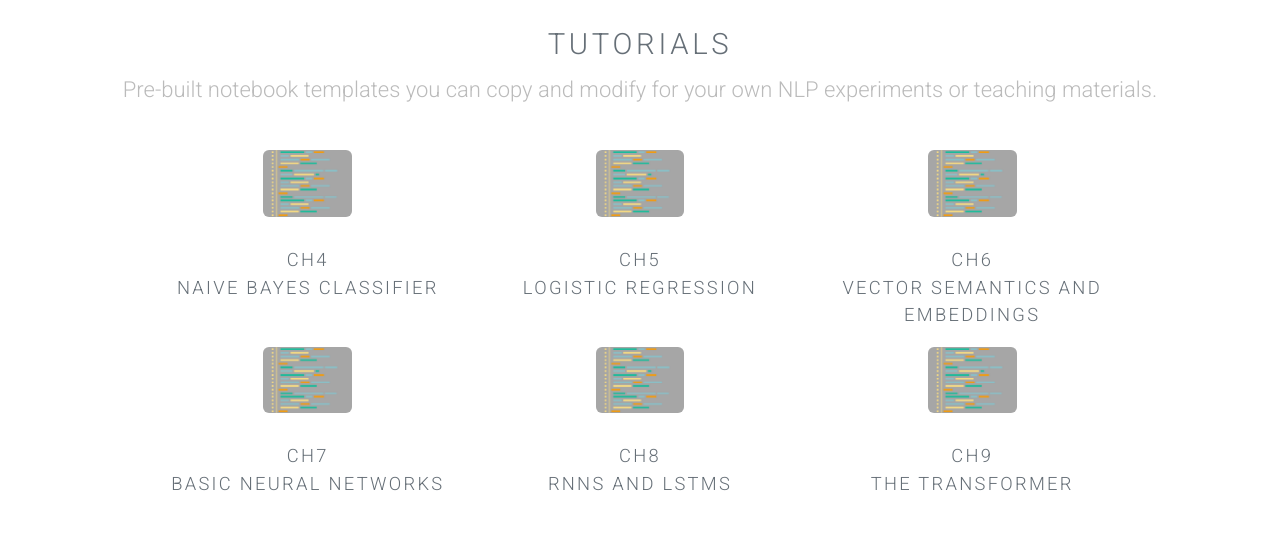
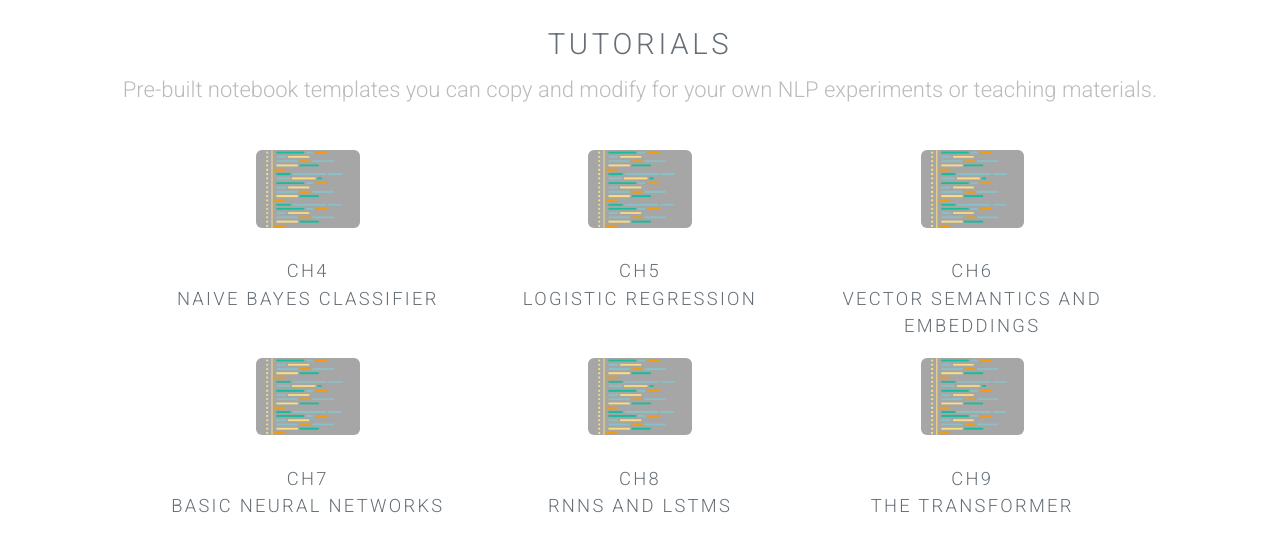
Before and after one commit to EntropiaTsai/EntropiaTsai.github.io, a plain HTML site: page tutorial.html in a window 1280 px wide. Shown: the part 339-880 px from the top of the page. Drawn offline with Linux system fonts and the light colour scheme.

Commit message:
Rearrange the tutorials: pic size

```diff
--- a/tutorial.html
+++ b/tutorial.html
@@ -30,20 +30,20 @@
 					<!-- Row 1 -->
 					<div class="row">
 						<div class="4u">
-							<section class="special"><a href="https://colab.research.google.com/drive/1DsCjIDbHEoIOCphggU8t8VW0BVcgkfx5?usp=drive_link" class="image fit" target="_blank"><img src="images/programming.jpg" alt="" width="30%" ></a>
+							<section class="special"><a href="https://colab.research.google.com/drive/1DsCjIDbHEoIOCphggU8t8VW0BVcgkfx5?usp=drive_link" class="image fit" target="_blank"><img src="images/programming.jpg" alt="" width="35%" ></a>
 								<h3>Ch4<br>Naive Bayes Classifier</h3>
 								<!-- <p>This tutorial provides the method to build a Naive Bayes Classifier working on the misinformation detection.</p> -->
 								</section>
 						</div>
 
 						<div class="4u">
-							<section class="special"><a href="https://colab.research.google.com/drive/1bO_Xv18bSfi-SD88zDTsTFshdLf7wn7f?usp=drive_link" class="image fit" target="_blank"><img src="images/programming.jpg" alt="" width="30%" ></a>
+							<section class="special"><a href="https://colab.research.google.com/drive/1bO_Xv18bSfi-SD88zDTsTFshdLf7wn7f?usp=drive_link" class="image fit" target="_blank"><img src="images/programming.jpg" alt="" width="35%" ></a>
 								<h3>Ch5<br>Logistic Regression</h3>
 								<!-- <p>This tutorial provides the method to build a Logistc Regression and.</p> -->
 							</section>
 						</div>
 						<div class="4u">
-							<section class="special"><a href="https://colab.research.google.com/drive/1ddiQTKPiCCSNdukhFFmEB-OB-KkLsB88?usp=drive_link" class="image fit" target="_blank"><img src="images/programming.jpg" alt="" width="30%" ></a>
+							<section class="special"><a href="https://colab.research.google.com/drive/1ddiQTKPiCCSNdukhFFmEB-OB-KkLsB88?usp=drive_link" class="image fit" target="_blank"><img src="images/programming.jpg" alt="" width="35%" ></a>
 								<h3>CH6<br>Vector Semantics and Embeddings</h3>
 								<!-- <p>description</p> -->
 								</section>
@@ -54,20 +54,20 @@
 
 					<div class="row">
 						<div class="4u">
-							<section class="special"><a href="https://colab.research.google.com/drive/1-ZazA0nd-L6GluSqUe7mcVoIMABhbngm?usp=drive_link" class="image fit" target="_blank"><img src="images/programming.jpg" alt="" width="30%" ></a>
+							<section class="special"><a href="https://colab.research.google.com/drive/1-ZazA0nd-L6GluSqUe7mcVoIMABhbngm?usp=drive_link" class="image fit" target="_blank"><img src="images/programming.jpg" alt="" width="35%" ></a>
 								<h3>Ch7<br> Basic Neural Networks</h3>
 								<!-- <p>description</p> -->
 								</section>
 						</div>
 
 							<div class="4u">
-								<section class="special"><a href="https://colab.research.google.com/drive/1ujgzJ3hAIp-H0HsCV2PNyP87tvHM5syd?usp=drive_link" class="image fit" target="_blank"><img src="images/programming.jpg" alt="" width="30%" ></a>
+								<section class="special"><a href="https://colab.research.google.com/drive/1ujgzJ3hAIp-H0HsCV2PNyP87tvHM5syd?usp=drive_link" class="image fit" target="_blank"><img src="images/programming.jpg" alt="" width="35%" ></a>
 									<h3>Ch8<br>RNNs and LSTMs</h3>
 									<!-- <p>description</p> -->
 									</section>
 							</div>
 							<div class="4u">
-								<section class="special"><a href="https://colab.research.google.com/drive/1GzTpoNCiACWo74JsVT5dOiNkPxfJrb7_?usp=drive_link" class="image fit" target="_blank"><img src="images/programming.jpg" alt="" width="30%" ></a>
+								<section class="special"><a href="https://colab.research.google.com/drive/1GzTpoNCiACWo74JsVT5dOiNkPxfJrb7_?usp=drive_link" class="image fit" target="_blank"><img src="images/programming.jpg" alt="" width="35%" ></a>
 									<h3>CH9<br>The Transformer</h3>
 									<!-- <p>description</p> -->
 									</section>
```
Also changed, not shown: 1 other file.
